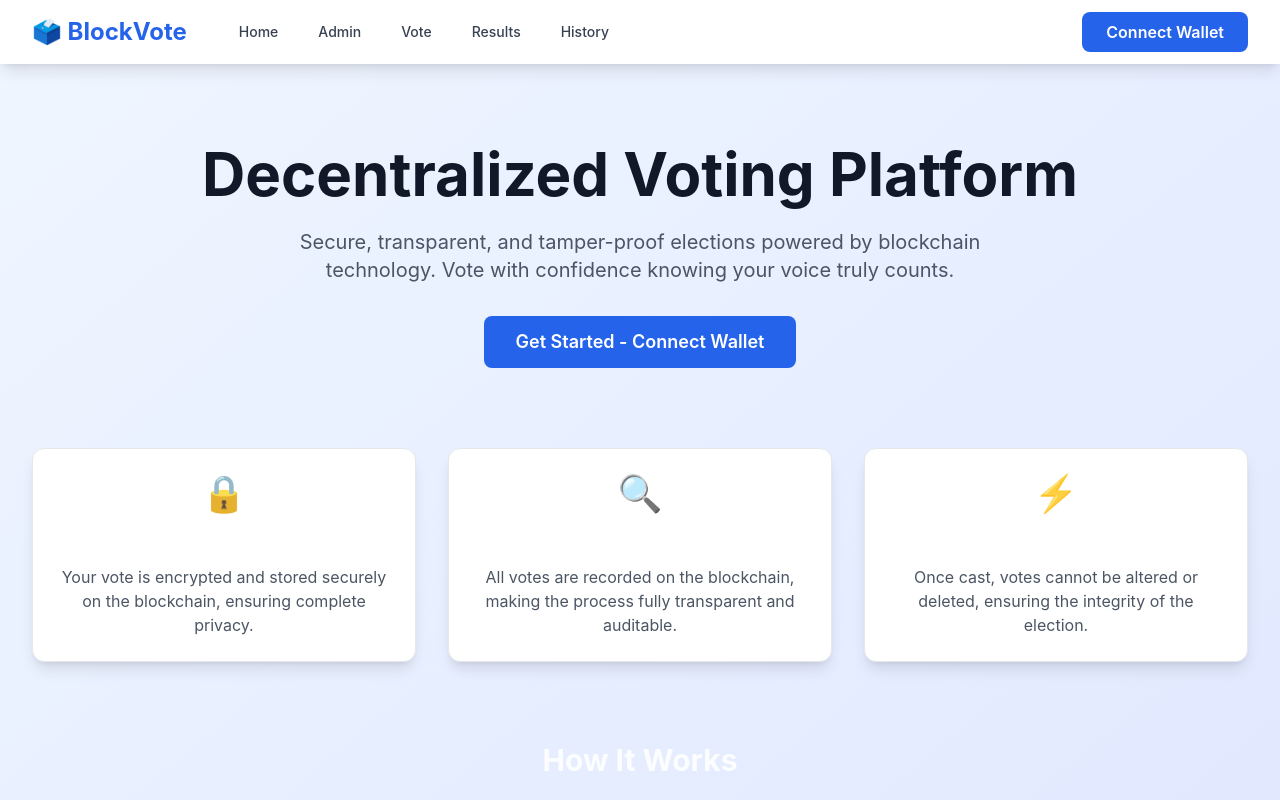
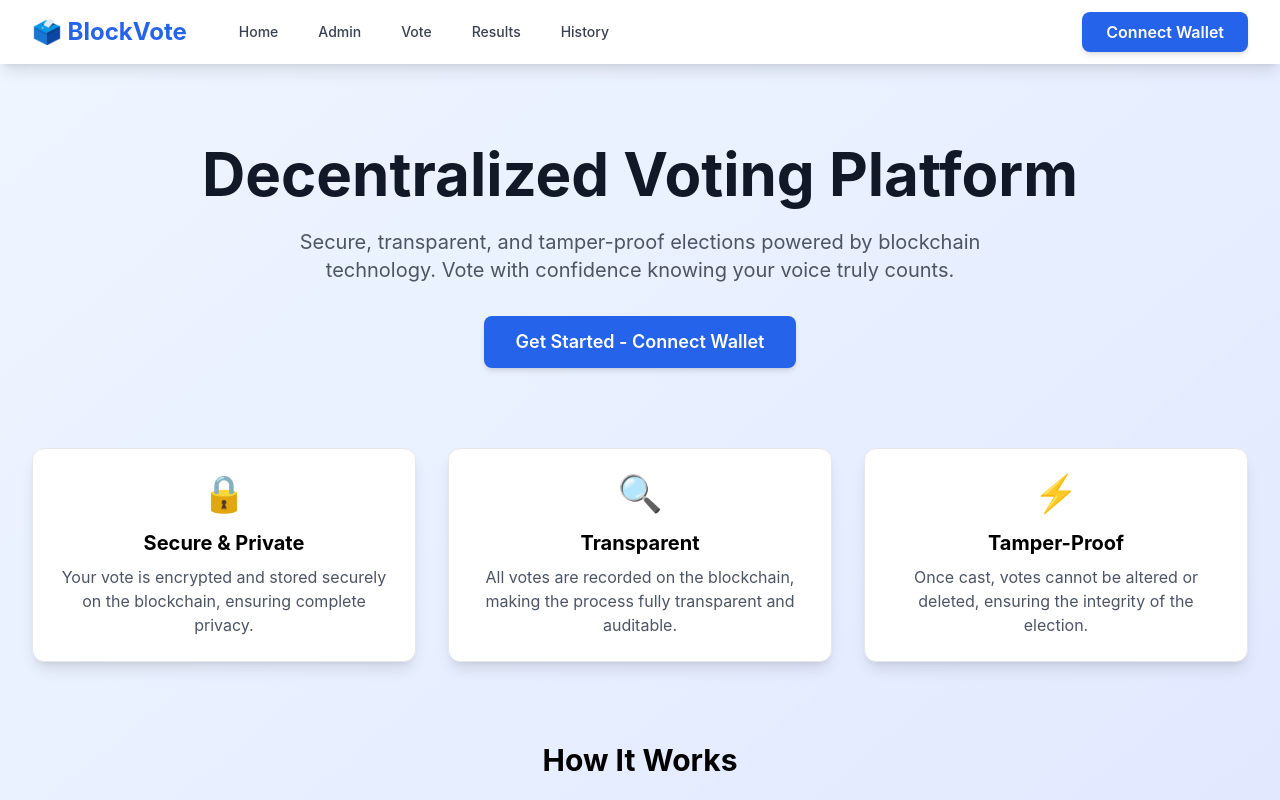
Before and after one commit to codewithdhruba01/Blockchain-Based-VotingPlatform, a React app in the folder frontend/: page / in a window 1280 px wide. Shown: the top 800 px of the page. Built offline with nearby package versions, Linux system fonts and the light colour scheme; the HTML template or start-up script is replaced by a standard one.

Commit message:
feat: Integrate Tailwind CSS for frontend styling, update global CSS resets, enhance component styles, and downgrade Hardhat toolbox dependency.

```diff
--- a/frontend/package.json
+++ b/frontend/package.json
@@ -20,10 +20,13 @@
     "@types/react": "^19.2.5",
     "@types/react-dom": "^19.2.3",
     "@vitejs/plugin-react": "^5.1.1",
+    "autoprefixer": "^10.4.0",
     "eslint": "^9.39.1",
     "eslint-plugin-react-hooks": "^7.0.1",
     "eslint-plugin-react-refresh": "^0.4.24",
     "globals": "^16.5.0",
+    "postcss": "^8.4.0",
+    "tailwindcss": "^3.4.0",
     "vite": "^7.2.4"
   }
 }
--- /dev/null
+++ b/frontend/postcss.config.js
@@ -0,0 +1,6 @@
+export default {
+    plugins: {
+        tailwindcss: {},
+        autoprefixer: {},
+    },
+}
--- a/frontend/src/index.css
+++ b/frontend/src/index.css
@@ -2,41 +2,36 @@
 @tailwind components;
 @tailwind utilities;
 
-:root {
-  font-family: Inter, system-ui, Avenir, Helvetica, Arial, sans-serif;
-  line-height: 1.5;
-  font-weight: 400;
-
-  color-scheme: light dark;
-  color: rgba(255, 255, 255, 0.87);
-  background-color: #242424;
-
-  font-synthesis: none;
-  text-rendering: optimizeLegibility;
-  -webkit-font-smoothing: antialiased;
-  -moz-osx-font-smoothing: grayscale;
+* {
+  margin: 0;
+  padding: 0;
+  box-sizing: border-box;
 }
 
 body {
   margin: 0;
-  min-width: 320px;
+  font-family: -apple-system, BlinkMacSystemFont, 'Segoe UI', 'Roboto', 'Oxygen',
+    'Ubuntu', 'Cantarell', 'Fira Sans', 'Droid Sans', 'Helvetica Neue',
+    sans-serif;
+  -webkit-font-smoothing: antialiased;
+  -moz-osx-font-smoothing: grayscale;
   min-height: 100vh;
 }
 
 @layer components {
   .btn-primary {
-    @apply bg-primary-600 hover:bg-primary-700 text-white font-semibold py-2 px-6 rounded-lg transition-colors duration-200;
+    @apply bg-primary-600 hover:bg-primary-700 text-white font-semibold py-2 px-6 rounded-lg transition-colors duration-200 shadow-md hover:shadow-lg;
   }
 
   .btn-secondary {
-    @apply bg-gray-200 hover:bg-gray-300 text-gray-800 font-semibold py-2 px-6 rounded-lg transition-colors duration-200;
+    @apply bg-gray-200 hover:bg-gray-300 text-gray-800 font-semibold py-2 px-6 rounded-lg transition-colors duration-200 shadow-md hover:shadow-lg;
   }
 
   .card {
-    @apply bg-white rounded-xl shadow-lg p-6 border border-gray-200;
+    @apply bg-white rounded-xl shadow-lg p-6 border border-gray-200 hover:shadow-xl transition-shadow duration-200;
   }
 
   .input-field {
-    @apply w-full px-4 py-2 border border-gray-300 rounded-lg focus:ring-2 focus:ring-primary-500 focus:border-transparent outline-none;
+    @apply w-full px-4 py-2 border border-gray-300 rounded-lg focus:ring-2 focus:ring-primary-500 focus:border-transparent outline-none transition-all duration-200;
   }
 }
--- a/package.json
+++ b/package.json
@@ -21,7 +21,7 @@
   "type": "module",
   "devDependencies": {
     "@nomicfoundation/hardhat-chai-matchers": "^2.1.0",
-    "@nomicfoundation/hardhat-toolbox": "^4.0.0",
+    "@nomicfoundation/hardhat-toolbox": "^2.0.2",
     "chai": "^4.5.0",
     "ethers": "^6.16.0",
     "hardhat": "^2.28.4"
```
Also changed, not shown: 2 other files (tests, documents, lock files or other folders).
